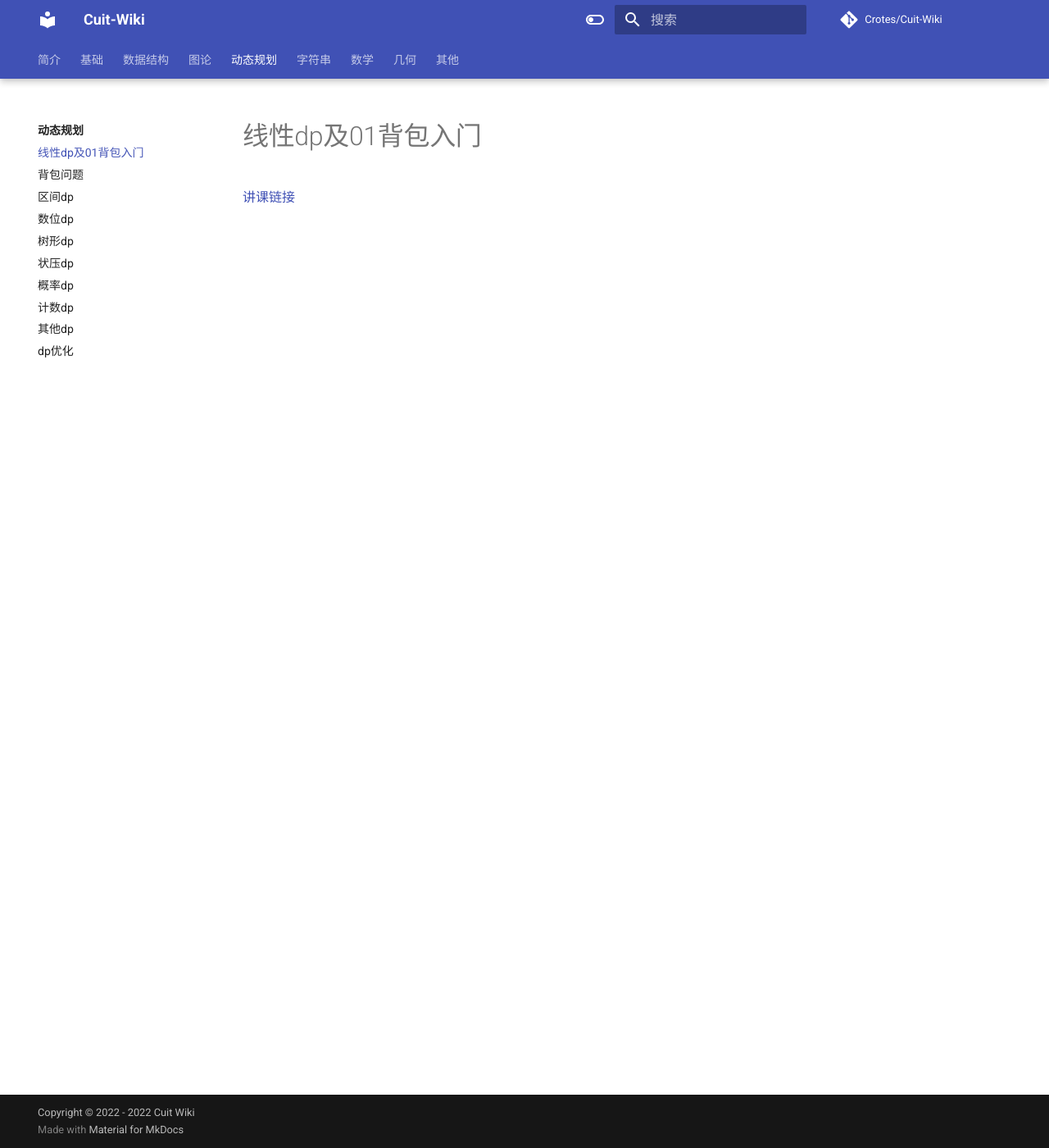
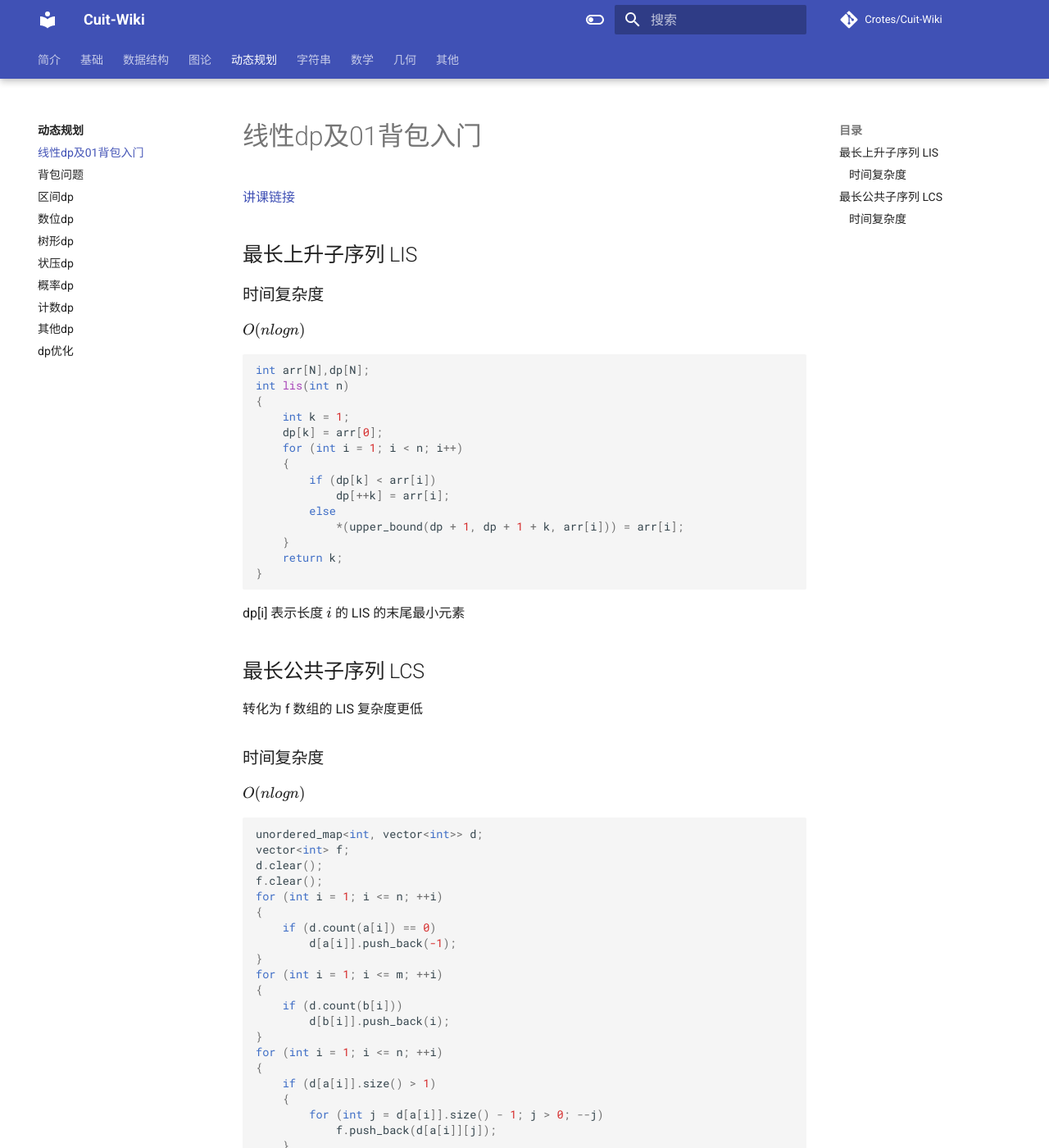
Before and after one commit to Crotes/Cuit-Wiki, an MkDocs documentation site: the page built from docs/Dp/线性dp及01背包入门.md, in a window 1280 px wide and 1400 px high. Shown: the whole window at 82% size. Built offline with MkDocs 1.6.1 and Material for MkDocs 9.7.7, drawn with Linux system fonts in a browser that asks for light colours; formulas are drawn with MathJax 3; comment, search, counter and statistics services are not loaded.

Commit message:
新增LIS&LCS介绍

````diff
--- a/docs/Dp/线性dp及01背包入门.md
+++ b/docs/Dp/线性dp及01背包入门.md
@@ -1 +1,59 @@
 [讲课链接](https://www.bilibili.com/video/BV1dY41117p8/?spm_id_from=333.999.0.0&vd_source=57a1e2bae1f3574849d8f90b75cb25a2)
+
+## 最长上升子序列 LIS
+
+### 时间复杂度
+
+$O(nlogn)$
+
+```cpp
+int arr[N],dp[N];
+int lis(int n)
+{
+    int k = 1;
+    dp[k] = arr[0];
+    for (int i = 1; i < n; i++)
+    {
+        if (dp[k] < arr[i])
+            dp[++k] = arr[i];
+        else
+            *(upper_bound(dp + 1, dp + 1 + k, arr[i])) = arr[i];
+    }
+    return k;
+}
+```
+
+dp[i] 表示长度 $i$ 的 LIS 的末尾最小元素
+
+## 最长公共子序列 LCS
+
+转化为 f 数组的 LIS 复杂度更低
+
+### 时间复杂度
+
+$O(nlogn)$
+
+```cpp
+unordered_map<int, vector<int>> d;
+vector<int> f;
+d.clear();
+f.clear();
+for (int i = 1; i <= n; ++i)
+{
+    if (d.count(a[i]) == 0)
+        d[a[i]].push_back(-1);
+}
+for (int i = 1; i <= m; ++i)
+{
+    if (d.count(b[i]))
+        d[b[i]].push_back(i);
+}
+for (int i = 1; i <= n; ++i)
+{
+    if (d[a[i]].size() > 1)
+    {
+        for (int j = d[a[i]].size() - 1; j > 0; --j)
+            f.push_back(d[a[i]][j]);
+    }
+}
+```
````
